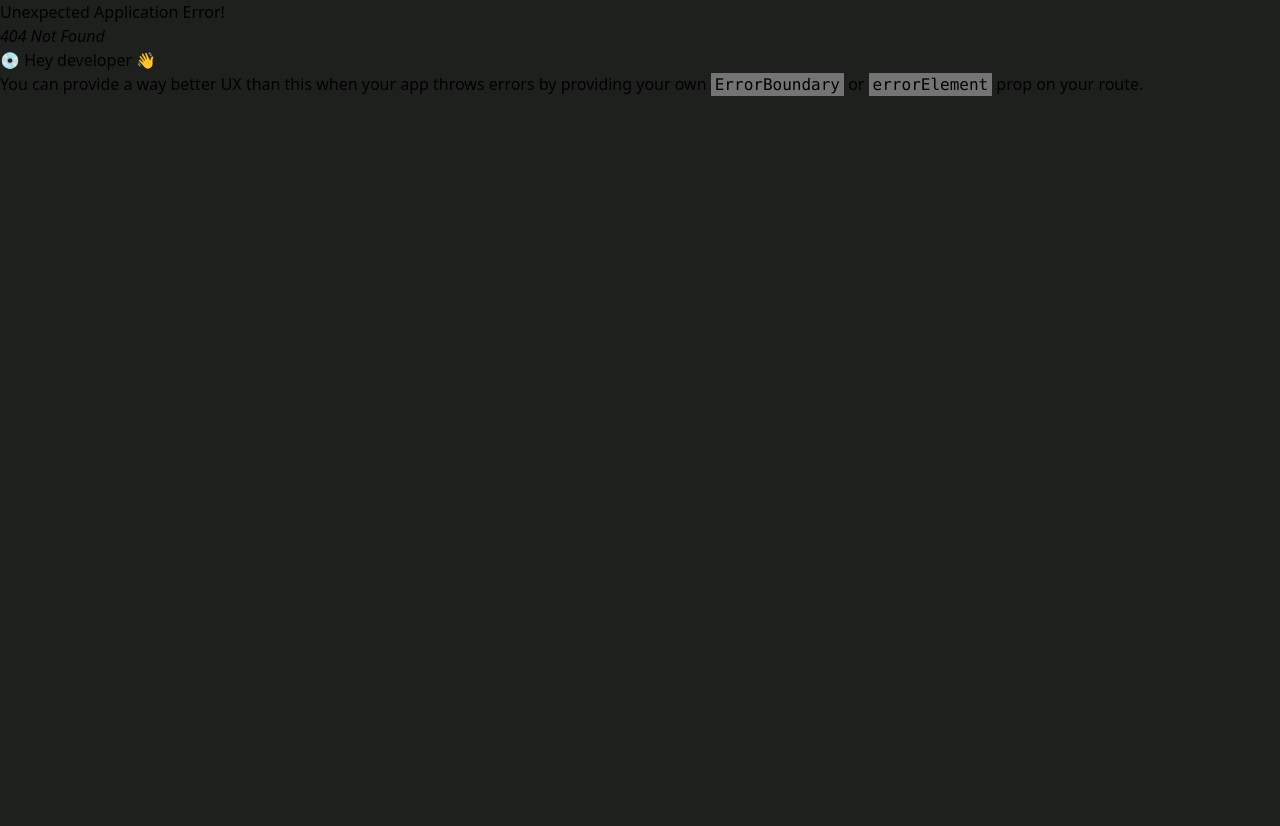
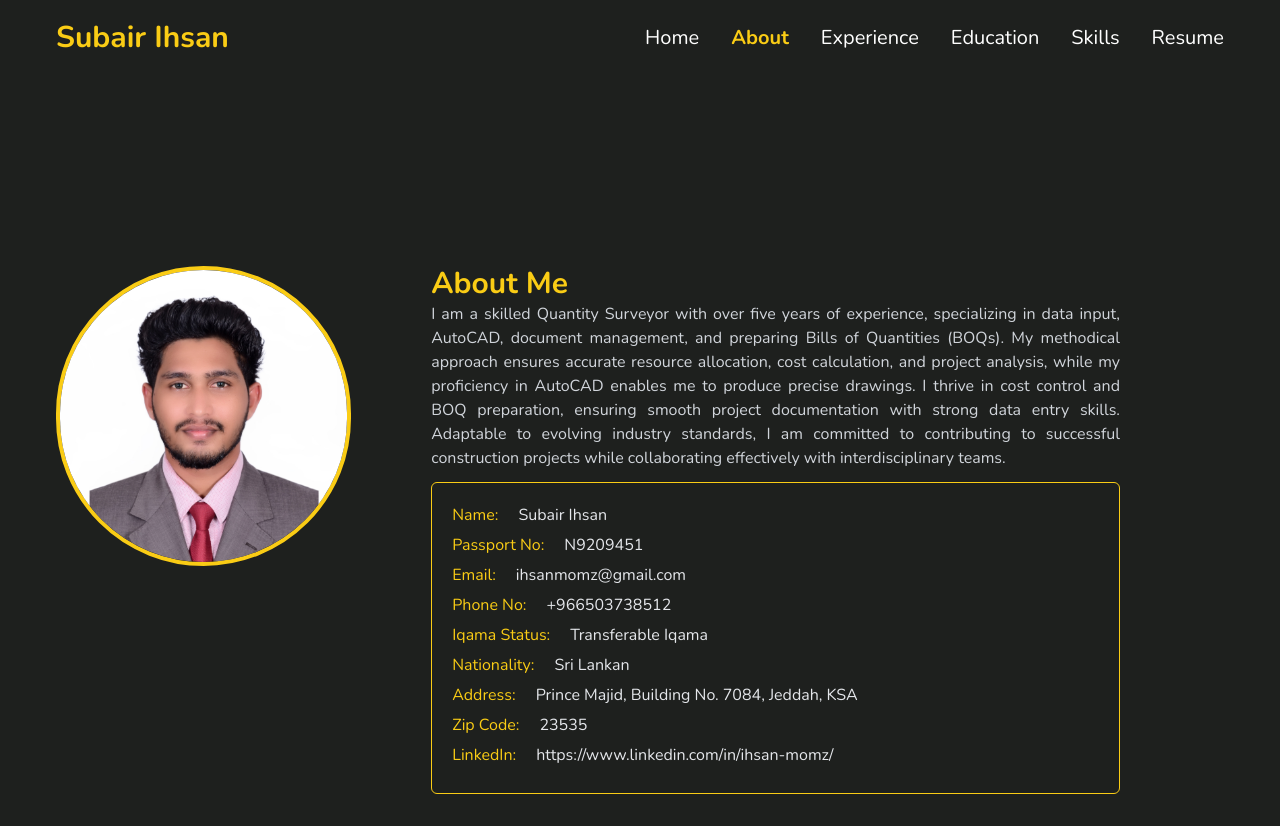
Before and after one commit to Mushkir/ihsan-portfolio, a React (Vite) app: page /about in a window 1280 px wide. Before the commit this address had no page. Before the commit the page ends 800 px from the top, so only its background shows below. Built offline with nearby package versions, Linux system fonts and the light colour scheme.

Commit message:
style: designed about page

```diff
--- a/src/main.jsx
+++ b/src/main.jsx
@@ -4,6 +4,7 @@ import { createBrowserRouter, RouterProvider } from "react-router-dom";
 import "./index.css";
 import TheGuestLayout from "./layouts/TheGuestLayout.jsx";
 import TheHomePage from "./pages/TheHomePage.jsx";
+import TheAboutPage from "./pages/TheAboutPage.jsx";
 
 const router = createBrowserRouter([
   {
@@ -14,6 +15,10 @@ const router = createBrowserRouter([
         path: "/",
         element: <TheHomePage />,
       },
+      {
+        path: "/about",
+        element: <TheAboutPage />,
+      },
     ],
   },
 ]);
--- /dev/null
+++ b/src/pages/TheAboutPage.jsx
@@ -0,0 +1,102 @@
+import { Link } from "react-router-dom";
+
+const TheAboutPage = () => {
+  return (
+    <div className="font-nunito bg-primary-black px-5 sm:px-14 py-8 flex flex-col sm:flex-row sm:pr-[3rem] md:pr-[5rem] xl:pr-[10rem]  sm:pt-[80px] lg:pt-[150px] xl:pt-[190px]">
+      {/* Hero img */}
+      <div className="flex justify-center mr-20">
+        <img
+          className="w-[200px] h-[200px] md:w-[300px] md:h-[300px] rounded-full border-4 border-yellow-400 object-cover object-center"
+          src="/ihsan_profile.JPEG"
+          alt="Ihsan Momz image"
+        />
+      </div>
+
+      <div className="w-[700px] text-justify">
+        <h3 className="text-yellow-400 text-3xl font-bold">About Me</h3>
+        <p className="text-gray-300 mb-3">
+          I am a skilled Quantity Surveyor with over five years of experience,
+          specializing in data input, AutoCAD, document management, and
+          preparing Bills of Quantities (BOQs). My methodical approach ensures
+          accurate resource allocation, cost calculation, and project analysis,
+          while my proficiency in AutoCAD enables me to produce precise
+          drawings. I thrive in cost control and BOQ preparation, ensuring
+          smooth project documentation with strong data entry skills. Adaptable
+          to evolving industry standards, I am committed to contributing to
+          successful construction projects while collaborating effectively with
+          interdisciplinary teams.
+        </p>
+
+        <div className="border border-yellow-400 p-5 rounded-md">
+          {/* Name */}
+          <div className="flex item-center gap-x-5 mb-1.5">
+            <span className="text-yellow-400">Name: </span>
+            <span className="text-gray-200">Subair Ihsan</span>
+          </div>
+
+          {/* Passport No. */}
+          <div className="flex item-center gap-x-5 mb-1.5">
+            <span className="text-yellow-400">Passport No: </span>
+            <span className="text-gray-200">N9209451</span>
+          </div>
+
+          {/* Email */}
+          <div className="flex item-center gap-x-5 mb-1.5">
+            <span className="text-yellow-400">Email: </span>
+            <Link className="text-gray-200" to="mailto:ihsanmomz@gmail.com">
+              ihsanmomz@gmail.com
+            </Link>
+          </div>
+
+          {/* Phone */}
+          <div className="flex item-center gap-x-5 mb-1.5">
+            <span className="text-yellow-400">Phone No: </span>
+            <Link className="text-gray-200" to="tel:+966503738512">
+              +966503738512
+            </Link>
+          </div>
+
+          {/* Iqama Status */}
+          <div className="flex item-center gap-x-5 mb-1.5">
+            <span className="text-yellow-400">Iqama Status: </span>
+            <span className="text-gray-200">Transferable Iqama</span>
+          </div>
+
+          {/* Nationality */}
+          <div className="flex item-center gap-x-5 mb-1.5">
+            <span className="text-yellow-400">Nationality: </span>
+            <span className="text-gray-200">Sri Lankan</span>
+          </div>
+
+          {/* Address */}
+          <div className="flex item-center gap-x-5 mb-1.5">
+            <span className="text-yellow-400">Address: </span>
+            <span className="text-gray-200">
+              Prince Majid, Building No. 7084, Jeddah, KSA
+            </span>
+          </div>
+
+          {/* Zip code */}
+          <div className="flex item-center gap-x-5 mb-1.5">
+            <span className="text-yellow-400">Zip Code: </span>
+            <span className="text-gray-200">23535</span>
+          </div>
+
+          {/* LinkedIn */}
+          <div className="flex item-center gap-x-5 mb-1.5">
+            <span className="text-yellow-400">LinkedIn: </span>
+            <Link
+              className="text-gray-200"
+              target="_blank"
+              to="https://www.linkedin.com/in/ihsan-momz/"
+            >
+              https://www.linkedin.com/in/ihsan-momz/
+            </Link>
+          </div>
+        </div>
+      </div>
+    </div>
+  );
+};
+
+export default TheAboutPage;
```
